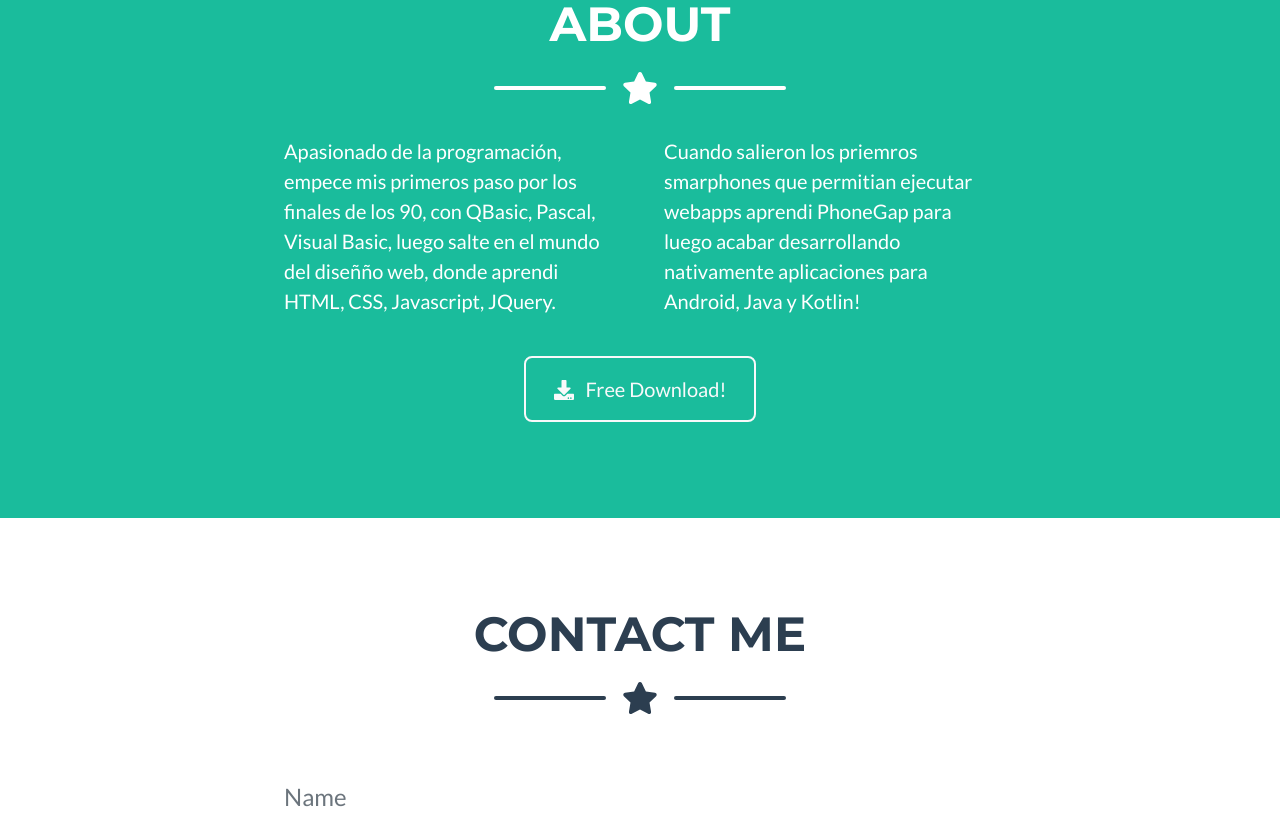
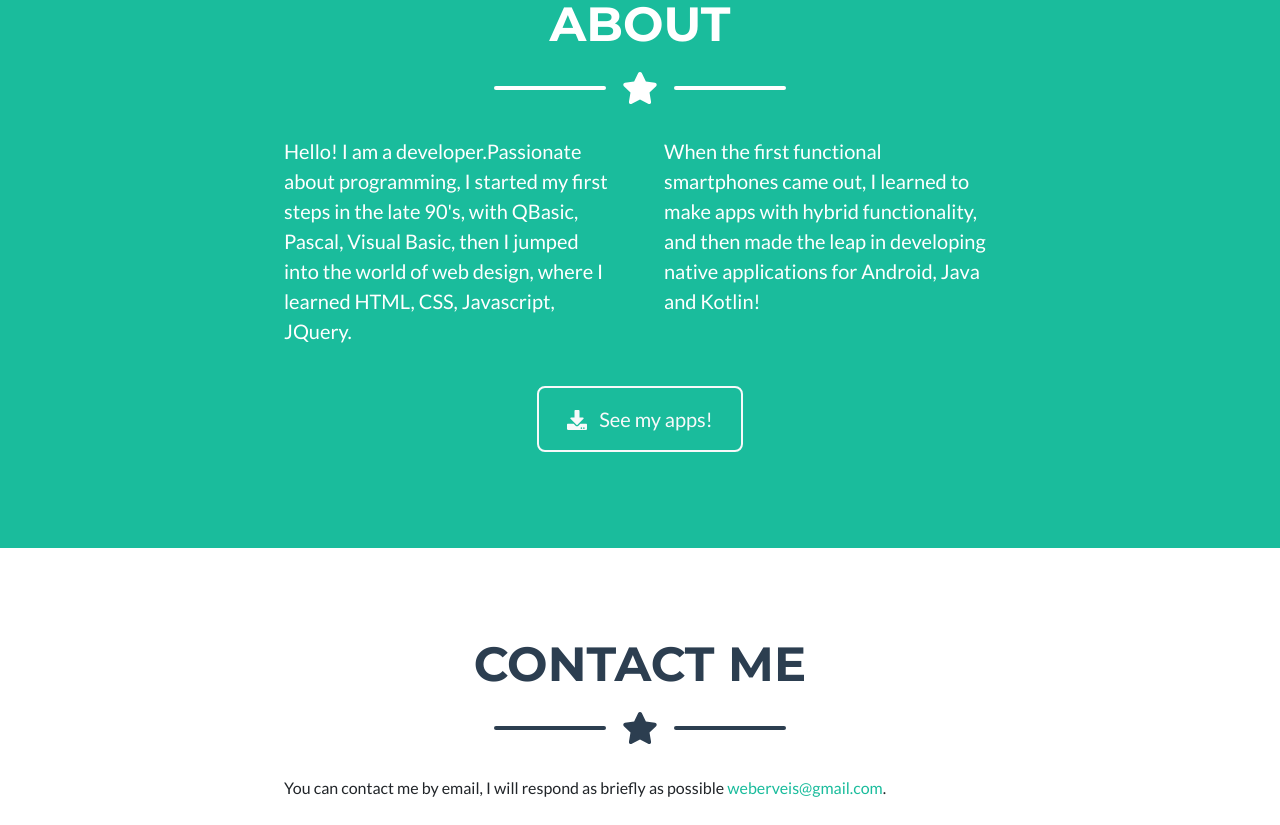
Before and after one commit to webserveis/Webserveis, a plain HTML site: page index.html in a window 1280 px wide. Shown: the part 1280-2105 px from the top of the page. Drawn offline with nearby package versions, Linux system fonts and the light colour scheme; a script that the page names is missing.

Commit message:
first bug fix

```diff
--- a/index.html
+++ b/index.html
@@ -21,7 +21,7 @@
         <!-- Navigation-->
         <nav class="navbar navbar-expand-lg bg-secondary text-uppercase fixed-top" id="mainNav">
             <div class="container">
-                <a class="navbar-brand js-scroll-trigger" href="#page-top">Start Bootstrap</a>
+                <a class="navbar-brand js-scroll-trigger" href="#page-top">Webserveis Dev</a>
                 <button class="navbar-toggler navbar-toggler-right text-uppercase font-weight-bold bg-primary text-white rounded" type="button" data-toggle="collapse" data-target="#navbarResponsive" aria-controls="navbarResponsive" aria-expanded="false" aria-label="Toggle navigation">
                     Menu
                     <i class="fas fa-bars"></i>
@@ -49,7 +49,7 @@
                     <div class="divider-custom-line"></div>
                 </div>
                 <!-- Masthead Subheading-->
-                <p class="masthead-subheading font-weight-light mb-0">Desarrollador de aplicaciones móviles.</p>
+                <p class="masthead-subheading font-weight-light mb-0">Mobile app developer.</p>
             </div>
         </header>
         <!-- Portfolio Section-->
@@ -135,14 +135,14 @@
                 </div>
                 <!-- About Section Content-->
                 <div class="row">
-                    <div class="col-lg-4 ml-auto"><p class="lead">Apasionado de la programación, empece mis primeros paso por los finales de los 90, con QBasic, Pascal, Visual Basic, luego salte en el mundo del diseñño web, donde aprendi HTML, CSS, Javascript, JQuery.</p></div>
-                    <div class="col-lg-4 mr-auto"><p class="lead">Cuando salieron los priemros smarphones que permitian ejecutar webapps aprendi PhoneGap para luego acabar desarrollando nativamente aplicaciones para Android, Java y Kotlin!</p></div>
+                    <div class="col-lg-4 ml-auto"><p class="lead">Hello! I am a developer.Passionate about programming, I started my first steps in the late 90's, with QBasic, Pascal, Visual Basic, then I jumped into the world of web design, where I learned HTML, CSS, Javascript, JQuery.</p></div>
+                    <div class="col-lg-4 mr-auto"><p class="lead">When the first functional smartphones came out, I learned to make apps with hybrid functionality, and then made the leap in developing native applications for Android, Java and Kotlin!</p></div>
                 </div>
                 <!-- About Section Button-->
                 <div class="text-center mt-4">
-                    <a class="btn btn-xl btn-outline-light" href="https://startbootstrap.com/theme/freelancer/">
+                    <a class="btn btn-xl btn-outline-light" href="https://play.google.com/store/apps/dev?id=8979891956711794454">
                         <i class="fas fa-download mr-2"></i>
-                        Free Download!
+                        See my apps!
                     </a>
                 </div>
             </div>
@@ -161,6 +161,7 @@
                 <!-- Contact Section Form-->
                 <div class="row">
                     <div class="col-lg-8 mx-auto">
+                        <p>You can contact me by email, I will respond as briefly as possible <a href="mailto:webserveis@gmail.com">weberveis@gmail.com</a>.</p>
                         <!-- To configure the contact form email address, go to mail/contact_me.php and update the email address in the PHP file on line 19.-->
                         <form id="contactForm" name="sentMessage" novalidate="novalidate">
                             <div class="control-group">
@@ -220,10 +221,10 @@
                     </div>
                     <!-- Footer About Text-->
                     <div class="col-lg-4">
-                        <h4 class="text-uppercase mb-4">About Freelancer</h4>
+                        <h4 class="text-uppercase mb-4">About Webserveis</h4>
                         <p class="lead mb-0">
-                            Freelance is a free to use, MIT licensed Bootstrap theme created by
-                            <a href="http://startbootstrap.com">Start Bootstrap</a>.
+                            You can contact me by email, I will respond as briefly as possible
+                            <a href="mailto:webserveis@gmail.com">weberveis@gmail.com</a>.
                         </p>
                     </div>
                 </div>
```
